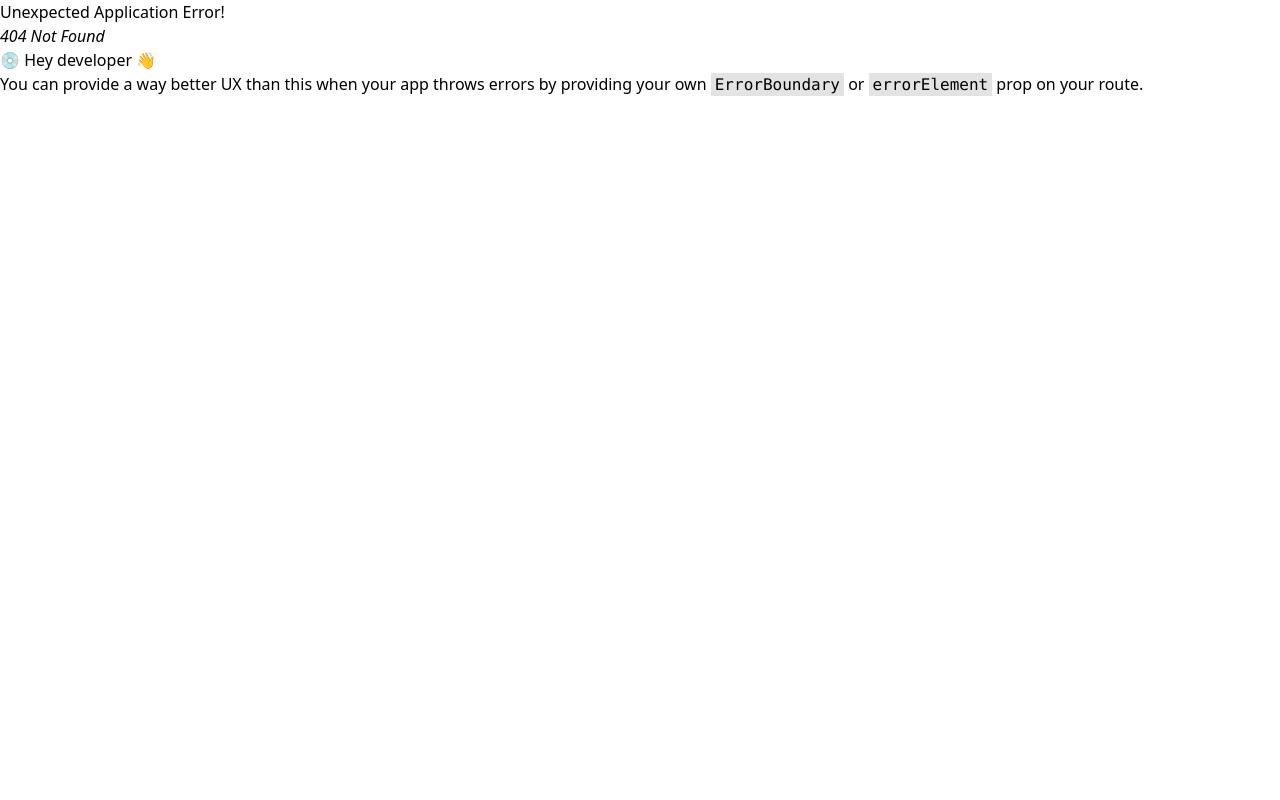
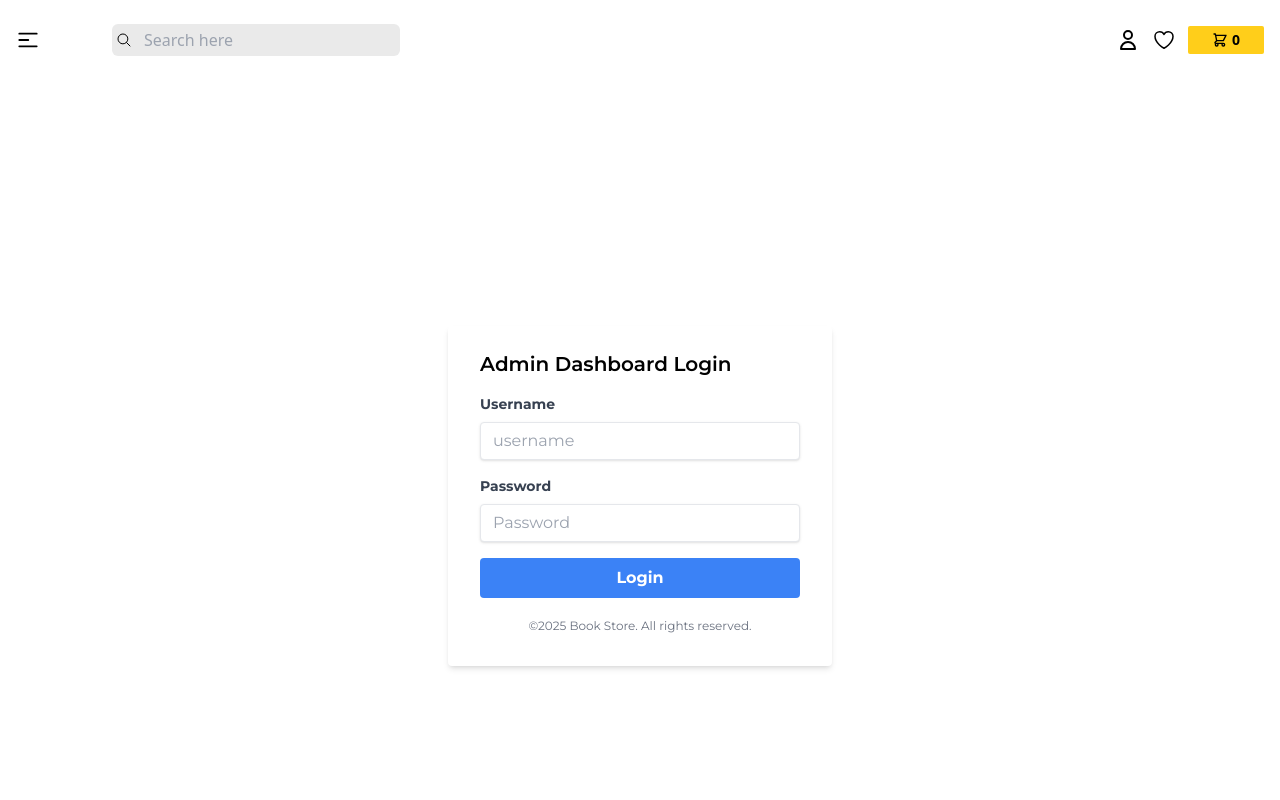
Before and after one commit to hoanghust2003/Book-Store, a React (Vite) app in the folder frontend/: page /admin in a window 1280 px wide. Before the commit this address had no page. Shown: the top 800 px of the page. Built offline with nearby package versions, Linux system fonts and the light colour scheme.

Commit message:
Dashboard Login

```diff
--- a/frontend/package.json
+++ b/frontend/package.json
@@ -11,6 +11,7 @@
   },
   "dependencies": {
     "@reduxjs/toolkit": "^2.3.0",
+    "axios": "^1.7.7",
     "react": "^18.3.1",
     "react-dom": "^18.3.1",
     "react-hook-form": "^7.53.1",
--- /dev/null
+++ b/frontend/src/components/AdminLogin.jsx
@@ -0,0 +1,82 @@
+import React, { useState } from 'react'
+import { useForm } from "react-hook-form"
+
+import axios from "axios"
+//import getBaseUrl from '../utils/baseURL'
+import { useNavigate } from 'react-router-dom'
+
+const AdminLogin = () => {
+    const [message, setMessage] = useState("")
+    const {
+        register,
+        handleSubmit,
+        watch,
+        formState: { errors },
+      } = useForm()
+
+      const navigate = useNavigate()
+
+      const onSubmit = async (data) => {
+        // console.log(data)
+        try {
+           const response =  await axios.post(`${getBaseUrl()}/api/auth/admin`, data, {
+                headers: {
+                    'Content-Type': 'application/json',
+                }
+           })
+           const auth = response.data;
+        //    console.log(auth)
+            if(auth.token) {
+                localStorage.setItem('token', auth.token);
+                setTimeout(() => {
+                    localStorage.removeItem('token')
+                    alert('Token has been expired!, Please login again.');
+                    navigate("/")
+                }, 3600 * 1000)
+            }
+
+            alert("Admin Login successful!")
+            navigate("/dashboard")
+
+        } catch (error) {
+            setMessage("Please provide a valid email and password")
+            console.error(error)
+        }
+      }
+  return (
+    <div className='h-screen flex justify-center items-center '>
+        <div className='w-full max-w-sm mx-auto bg-white shadow-md rounded px-8 pt-6 pb-8 mb-4'>
+            <h2 className='text-xl font-semibold mb-4'>Admin Dashboard Login </h2>
+
+            <form onSubmit={handleSubmit(onSubmit)}>
+                <div className='mb-4'>
+                    <label className='block text-gray-700 text-sm font-bold mb-2' htmlFor="username">Username</label>
+                    <input
+                    {...register("username", { required: true })}
+                    type="text" name="username" id="username" placeholder='username'
+                    className='shadow appearance-none border rounded w-full py-2 px-3 leading-tight focus:outline-none focus:shadow'
+                    />
+                </div>
+                <div className='mb-4'>
+                    <label className='block text-gray-700 text-sm font-bold mb-2' htmlFor="password">Password</label>
+                    <input
+                    {...register("password", { required: true })}
+                    type="password" name="password" id="password" placeholder='Password'
+                    className='shadow appearance-none border rounded w-full py-2 px-3 leading-tight focus:outline-none focus:shadow'
+                    />
+                </div>
+                {
+                    message && <p className='text-red-500 text-xs italic mb-3'>{message}</p>
+                }
+                <div className='w-full'>
+                    <button className='bg-blue-500 w-full hover:bg-blue-700 text-white font-bold py-2 px-8 rounded focus:outline-none'>Login </button>
+                </div>
+            </form>
+
+            <p className='mt-5 text-center text-gray-500 text-xs'>©2025 Book Store. All rights reserved.</p>
+        </div>
+    </div>
+  )
+}
+
+export default AdminLogin
--- /dev/null
+++ b/frontend/src/routers/AdminRoute.jsx
@@ -0,0 +1,12 @@
+import React from 'react';
+import { Navigate, Outlet } from 'react-router-dom';
+
+const AdminRoute = ({ children }) => {
+  const token = localStorage.getItem('token');
+  if (!token) {
+    return <Navigate to="/admin" />;
+  }
+  return children ? children : <Outlet />;
+};
+
+export default AdminRoute;
```
Also changed, not shown: frontend/src/routers/router.jsx (+28 -0 lines), 1 other file (tests, documents, lock files or other folders).
